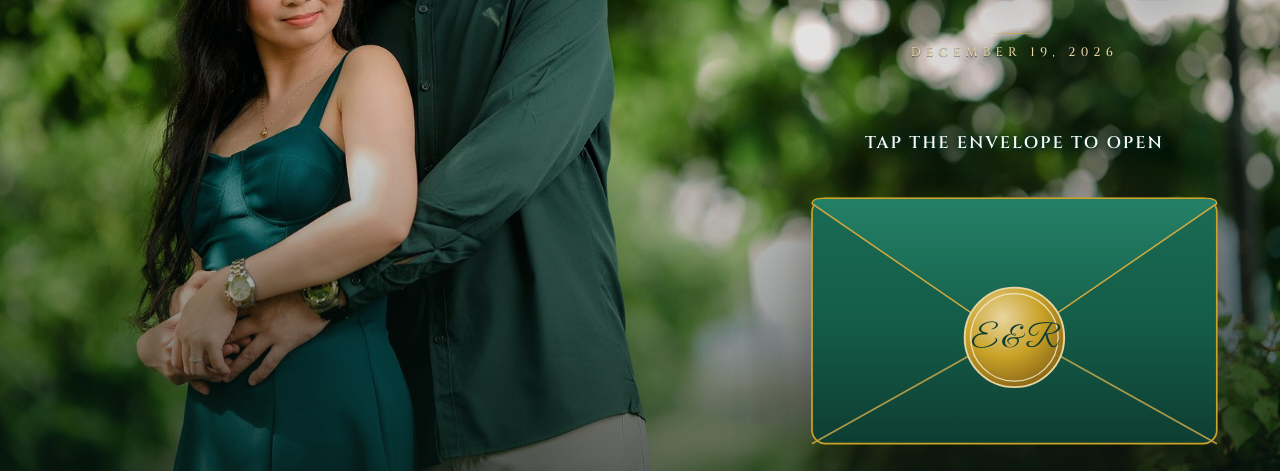
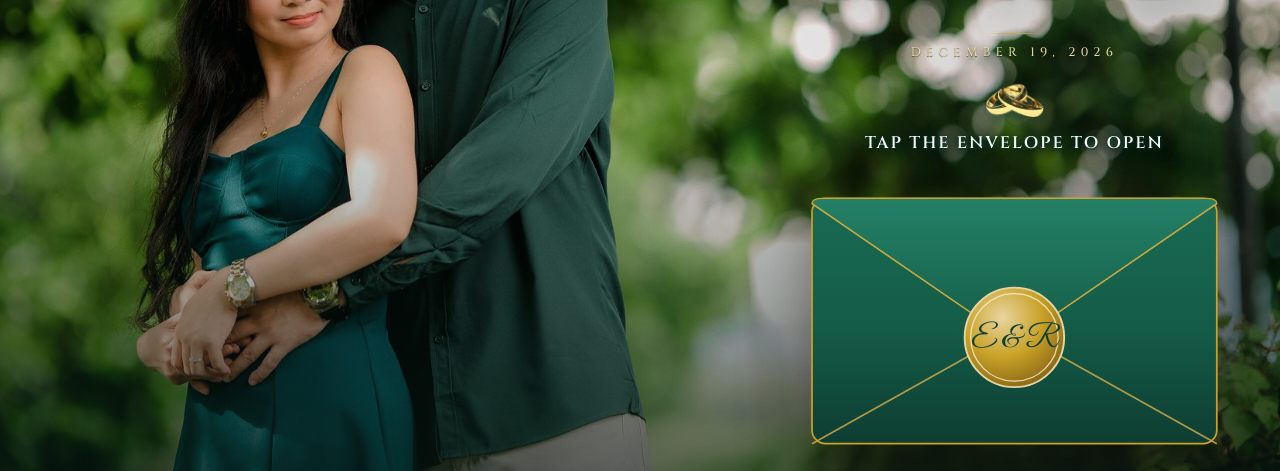
Before and after one commit to wcachero/RandEWedding, an Angular app: page / in a window 1280 px wide. Shown: the part 329-800 px from the top of the page. Built offline with nearby package versions, Linux system fonts and the light colour scheme.

Commit message:
fix layout

```diff
--- a/src/app/components/sealed-envelope/sealed-envelope.scss
+++ b/src/app/components/sealed-envelope/sealed-envelope.scss
@@ -8,7 +8,16 @@
   flex-direction: column;
   align-items: stretch;
   width: min(58vw, 280px);
-  gap: 0.25rem;
+  gap: 0.2rem;
+
+  &__rings {
+    display: block;
+    width: 3.7rem;
+    height: auto;
+    margin: 0 auto;
+    pointer-events: none;
+    filter: drop-shadow(0 4px 8px rgba(14, 61, 50, 0.4));
+  }
 
   &__hint {
     margin: 0;
--- a/src/app/components/sealed-envelope/sealed-envelope.ts
+++ b/src/app/components/sealed-envelope/sealed-envelope.ts
@@ -10,6 +10,7 @@ import { ChangeDetectionStrategy, Component, output } from '@angular/core';
   changeDetection: ChangeDetectionStrategy.OnPush,
   template: `
     <section class="stage">
+      <img class="stage__rings" src="images/wedding-rings.png" alt="" />
       <p class="stage__hint">Tap the envelope to open</p>
       <button
         type="button"
--- a/src/app/components/wedding-invitation/wedding-invitation.scss
+++ b/src/app/components/wedding-invitation/wedding-invitation.scss
@@ -569,7 +569,7 @@
        * portrait so only a thin band of leaves sits under the names.
        */
       background-size: auto 186%;
-      background-position: center 100%;
+      background-position: center 88%;
     }
 
     &__frame {
--- a/src/index.html
+++ b/src/index.html
@@ -8,25 +8,22 @@
   <meta name="description" content="You're invited to the wedding of Edward & Rowelyn — December 19, 2026.">
   <link rel="icon" type="image/png" href="favicon.png">
 
-  <!-- Link preview (Open Graph + Twitter).
-       NOTE: For previews on Facebook/Twitter/LinkedIn the image + url MUST be
-       ABSOLUTE. Replace https://REPLACE-WITH-YOUR-DOMAIN with your real public
-       domain once the site is published. -->
+  <!-- Link preview (Open Graph + Twitter). Image and url must be absolute. -->
   <meta property="og:type" content="website">
   <meta property="og:site_name" content="GW Moments">
   <meta property="og:title" content="Edward and Rowelyn Wedding Invitation">
   <meta property="og:description" content="You're invited! Join us as we celebrate the wedding of Edward & Rowelyn on December 19, 2026.">
-  <meta property="og:url" content="https://gandkwedding.gwmoments-mail.workers.dev/">
-  <meta property="og:image" content="https://gandkwedding.gwmoments-mail.workers.dev/images/og-invite.jpg?v=20261028">
-  <meta property="og:image:secure_url" content="https://gandkwedding.gwmoments-mail.workers.dev/images/og-invite.jpg?v=20261028">
+  <meta property="og:url" content="https://randewedding.randewedding.workers.dev/">
+  <meta property="og:image" content="https://randewedding.randewedding.workers.dev/images/og-invite.jpg?v=20261028b">
+  <meta property="og:image:secure_url" content="https://randewedding.randewedding.workers.dev/images/og-invite.jpg?v=20261028b">
   <meta property="og:image:type" content="image/jpeg">
-  <meta property="og:image:width" content="1080">
-  <meta property="og:image:height" content="1350">
-  <meta property="og:image:alt" content="Edward &amp; Rowelyn Wedding">
+  <meta property="og:image:width" content="1200">
+  <meta property="og:image:height" content="630">
+  <meta property="og:image:alt" content="Edward and Rowie">
   <meta name="twitter:card" content="summary_large_image">
   <meta name="twitter:title" content="Edward and Rowelyn Wedding Invitation">
   <meta name="twitter:description" content="Join us as we celebrate the wedding of Edward & Rowelyn on December 19, 2026.">
-  <meta name="twitter:image" content="https://gandkwedding.gwmoments-mail.workers.dev/images/og-invite.jpg?v=20261028">
+  <meta name="twitter:image" content="https://randewedding.randewedding.workers.dev/images/og-invite.jpg?v=20261028b">
 
   <!-- Fonts: Cormorant Garamond (elegant serif body/headings),
        Great Vibes (script names), Cinzel (engraved caps for labels) -->
```
Also changed, not shown: public/images/og-invite.jpg.
